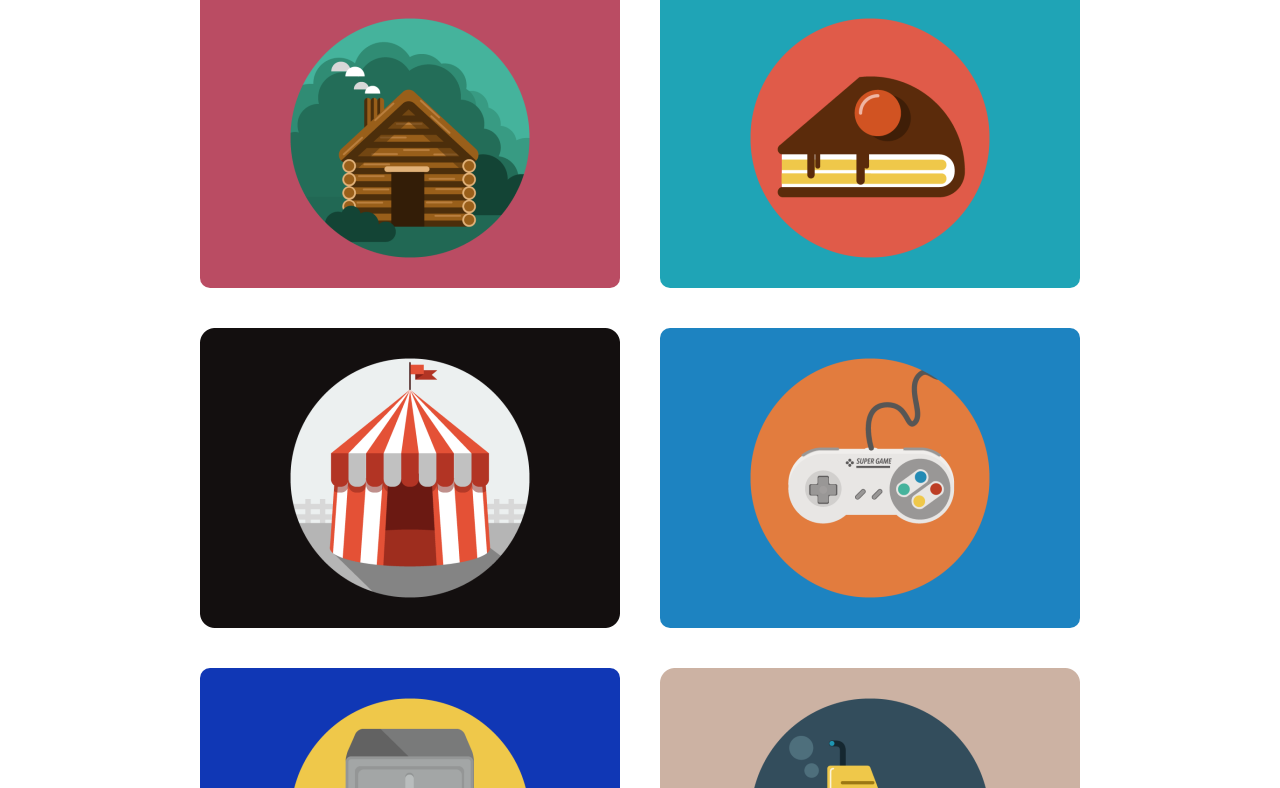
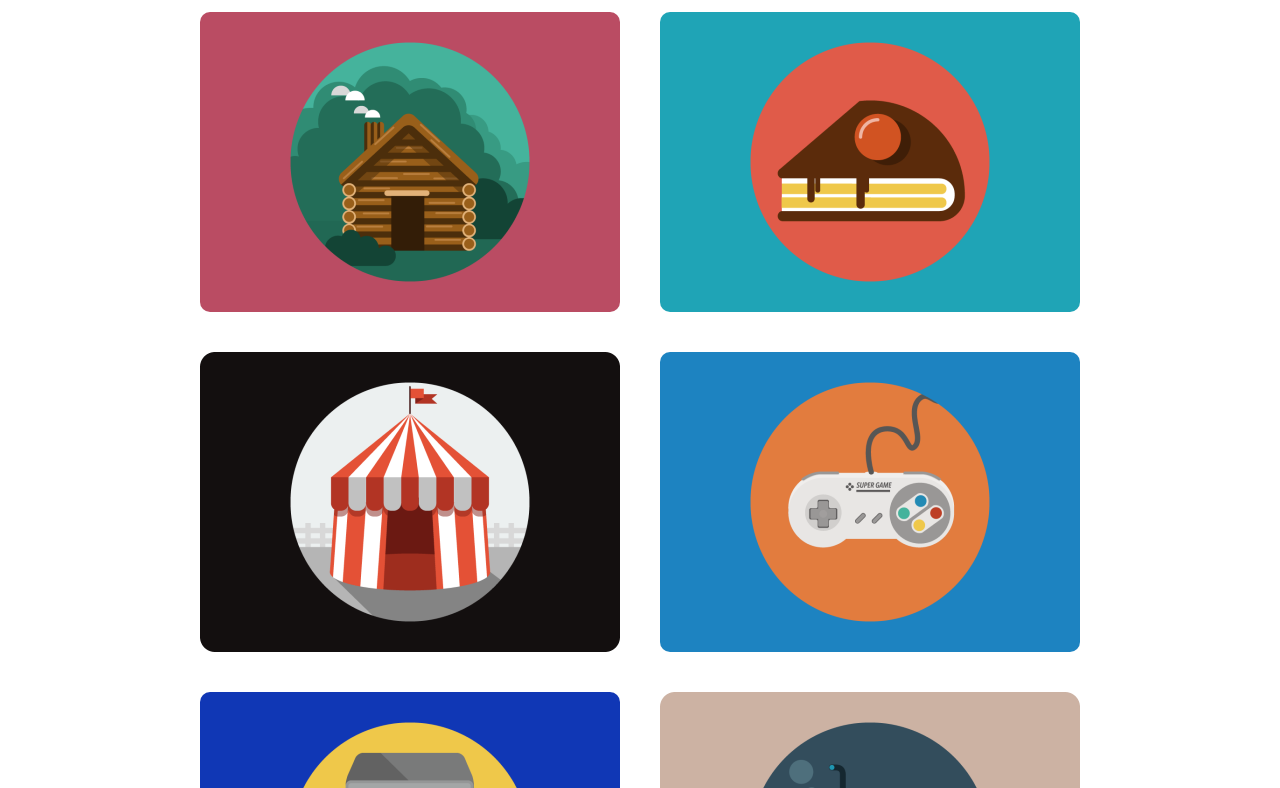
Before and after one commit to cauerg44/profile-html-css, a plain HTML site: page index.html in a window 1280 px wide. Shown: the part 634-1422 px from the top of the page. Drawn offline with Linux system fonts and the light colour scheme.

Commit message:
Calculating measures between REM and PX

```diff
--- a/css/styles.css
+++ b/css/styles.css
@@ -131,3 +131,10 @@ footer {
         font-size: 20px;
     }
 }
+
+@media(min-width: 768px) {
+
+    html {
+        font-size: 24px;
+    }
+}
```
